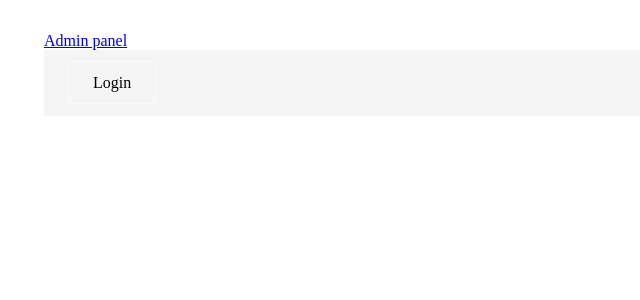
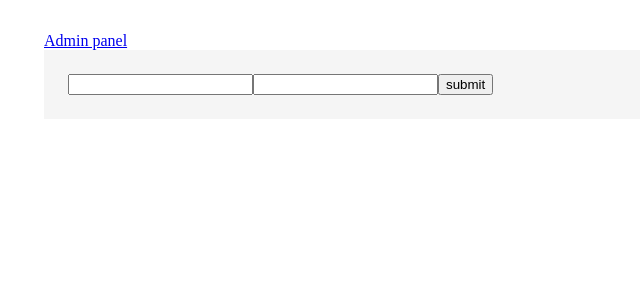
Before and after one commit to zabawt/shop-admin-panel, a React (Create React App) app: page / in a window 1280 px wide. Shown: the top 300 px of the page, without its empty margins (0-640 px from the left). Built offline with nearby package versions, Linux system fonts and the light colour scheme.

Commit message:
adding LoginForm component

```diff
--- /dev/null
+++ b/src/commons/Hooks/formHook.ts
@@ -0,0 +1,14 @@
+import { useState } from "react";
+
+interface IInitialFormState {
+  [key: string]: string;
+}
+
+export const useFormHook = (initialFormState: IInitialFormState) => {
+  const [formState, setFormState] = useState(initialFormState);
+
+  const updateFormField = (field: string) => (value: string): void =>
+    void setFormState({ ...formState, [field]: value });
+
+  return { formState, updateFormField };
+};
--- a/src/components/AuthPage/index.tsx
+++ b/src/components/AuthPage/index.tsx
@@ -1,16 +1,11 @@
 import * as React from "react";
 import { AuthPageContainer } from "./styled";
-import styled from "styled-components";
-
-/**@todo create generic button component */
-const LoginButton = styled.a`
-  ${props => props.theme.mixins.button()}
-`;
+import LoginForm from "./../LoginForm";
 
 const AuthPage = (props: {}) => {
   return (
     <AuthPageContainer>
-      <LoginButton>Login</LoginButton>
+      <LoginForm />
     </AuthPageContainer>
   );
 };
--- /dev/null
+++ b/src/components/LoginForm/index.tsx
@@ -0,0 +1,31 @@
+import * as React from "react";
+
+import { useFormHook } from "./../../commons/Hooks/formHook";
+
+const LoginForm = (props: {}) => {
+  const initialState = {
+    userName: "",
+    password: ""
+  };
+
+  const { formState, updateFormField } = useFormHook(initialState);
+
+  const handleChange = (field: string) => (
+    event: React.SyntheticEvent<HTMLInputElement>
+  ) => updateFormField(field)(event.currentTarget.value);
+
+  return (
+    <form onSubmit={() => {}}>
+      {Object.keys(formState).map(field => (
+        <input
+          name={field}
+          onChange={handleChange(field)}
+          value={formState[field]}
+        />
+      ))}
+      <input type="submit" value="submit" />
+    </form>
+  );
+};
+
+export default LoginForm;
--- a/src/index.tsx
+++ b/src/index.tsx
@@ -1,5 +1,5 @@
-import React from "react";
-import ReactDOM from "react-dom";
+import * as React from "react";
+import * as ReactDOM from "react-dom";
 import App from "./components/App";
 
 ReactDOM.render(<App />, document.getElementById("root"));
```
